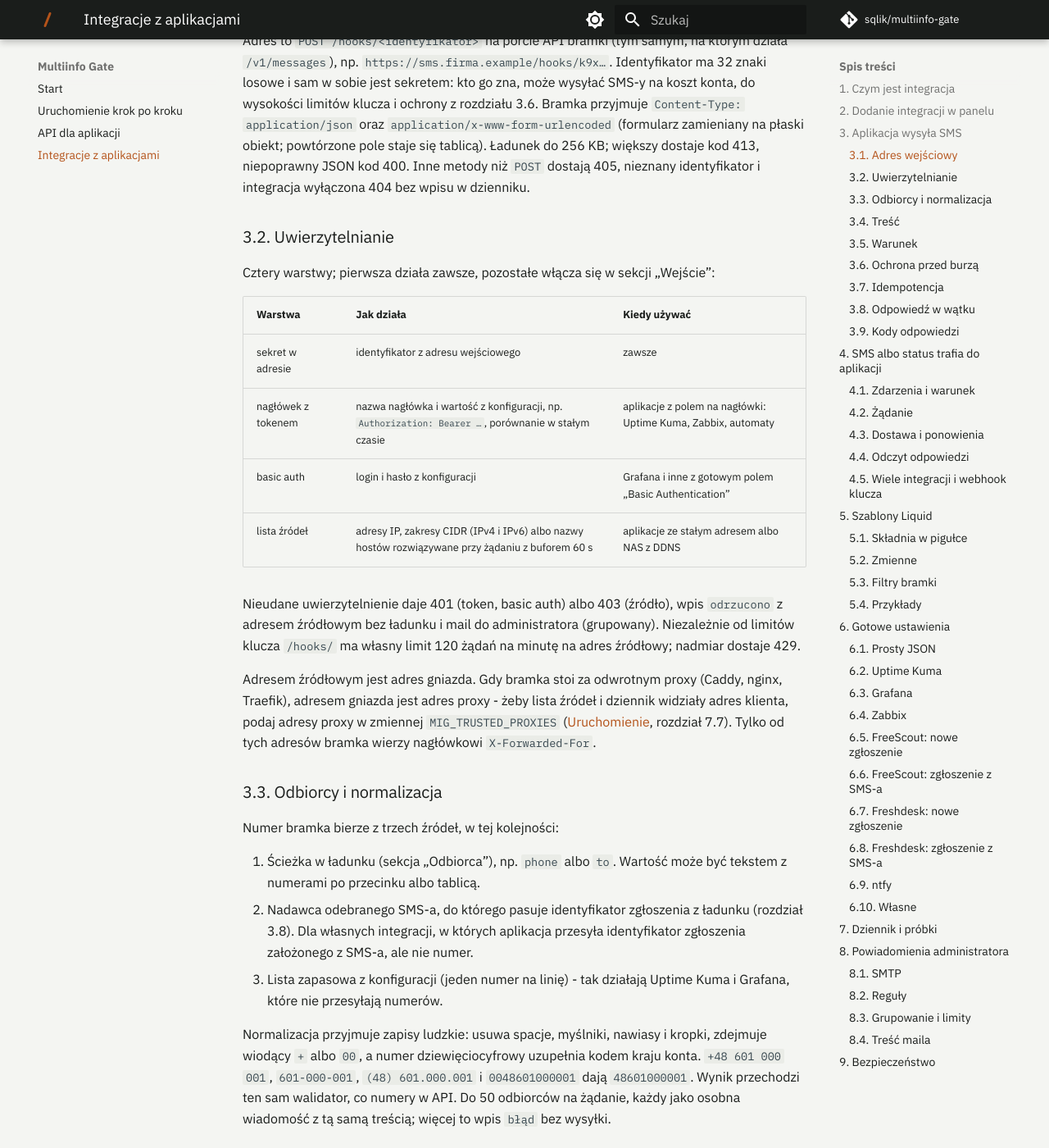
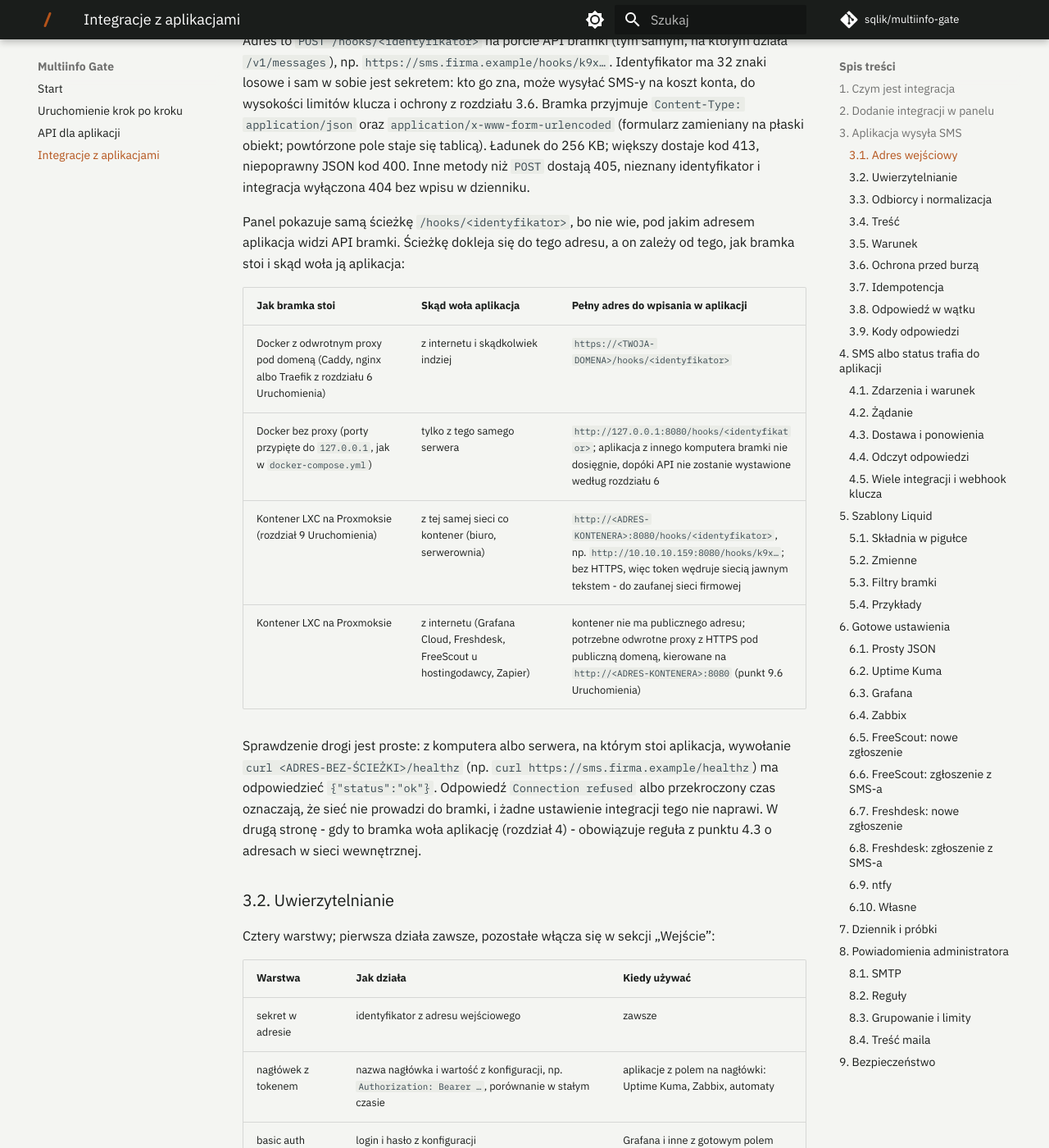
Before and after one commit to sqlik/multiinfo-gate, an MkDocs documentation site: the page built from docs/integracje.md, in a window 1280 px wide and 1400 px high, scrolled down 3878 px. Shown: the whole window at 82% size. Built offline with MkDocs 1.6.1 and Material for MkDocs 9.7.7, drawn with Linux system fonts in a browser that asks for light colours; comment, search, counter and statistics services are not loaded; some of the changed text lies outside the part shown.

Commit message:
docs(integracje): pełny adres wejściowy zależnie od instalacji i sieci, punkt 9.6 dla Proxmoksa, MIG_TRUSTED_PROXIES przekazywane z docker/.env i opisane przy wariantach proxy

```diff
--- a/docs/integracje.md
+++ b/docs/integracje.md
@@ -75,6 +75,24 @@ klucza i ochrony z rozdziału 3.6. Bramka przyjmuje `Content-Type: application/j
 `application/x-www-form-urlencoded` (formularz zamieniany na płaski obiekt; powtórzone pole staje
 się tablicą). Ładunek do 256 KB; większy dostaje kod 413, niepoprawny JSON kod 400. Inne metody
 niż `POST` dostają 405, nieznany identyfikator i integracja wyłączona 404 bez wpisu w dzienniku.
+
+Panel pokazuje samą ścieżkę `/hooks/<identyfikator>`, bo nie wie, pod jakim adresem aplikacja
+widzi API bramki. Ścieżkę dokleja się do tego adresu, a on zależy od tego, jak bramka stoi
+i skąd woła ją aplikacja:
+
+| Jak bramka stoi | Skąd woła aplikacja | Pełny adres do wpisania w aplikacji |
+|---|---|---|
+| Docker z odwrotnym proxy pod domeną (Caddy, nginx albo Traefik z rozdziału 6 Uruchomienia) | z internetu i skądkolwiek indziej | `https://<TWOJA-DOMENA>/hooks/<identyfikator>` |
+| Docker bez proxy (porty przypięte do `127.0.0.1`, jak w `docker-compose.yml`) | tylko z tego samego serwera | `http://127.0.0.1:8080/hooks/<identyfikator>`; aplikacja z innego komputera bramki nie dosięgnie, dopóki API nie zostanie wystawione według rozdziału 6 |
+| Kontener LXC na Proxmoksie (rozdział 9 Uruchomienia) | z tej samej sieci co kontener (biuro, serwerownia) | `http://<ADRES-KONTENERA>:8080/hooks/<identyfikator>`, np. `http://10.10.10.159:8080/hooks/k9x…`; bez HTTPS, więc token wędruje siecią jawnym tekstem - do zaufanej sieci firmowej |
+| Kontener LXC na Proxmoksie | z internetu (Grafana Cloud, Freshdesk, FreeScout u hostingodawcy, Zapier) | kontener nie ma publicznego adresu; potrzebne odwrotne proxy z HTTPS pod publiczną domeną, kierowane na `http://<ADRES-KONTENERA>:8080` (punkt 9.6 Uruchomienia) |
+
+Sprawdzenie drogi jest proste: z komputera albo serwera, na którym stoi aplikacja, wywołanie
+`curl <ADRES-BEZ-ŚCIEŻKI>/healthz` (np. `curl https://sms.firma.example/healthz`) ma odpowiedzieć
+`{"status":"ok"}`. Odpowiedź `Connection refused` albo przekroczony czas oznaczają, że sieć nie
+prowadzi do bramki, i żadne ustawienie integracji tego nie naprawi. W drugą stronę - gdy to
+bramka woła aplikację (rozdział 4) - obowiązuje reguła z punktu 4.3 o adresach w sieci
+wewnętrznej.
 
 ### 3.2. Uwierzytelnianie
 
@@ -222,7 +240,10 @@ Dostawa idzie tym samym mechanizmem, co webhook klucza: 10 s na odpowiedź, `2xx
 godzinach. Po wyczerpaniu ponowień wpis `niedostarczone`, mail do administratora i przycisk
 „Ponów” w dzienniku integracji. Adresy w sieci wewnętrznej bramka odrzuca, chyba że w środowisku
 jest `MIG_WEBHOOK_ALLOW_PRIVATE=1` - dotyczy to aplikacji na tym samym serwerze albo w sieci
-firmowej, np. własnego skryptu albo automatyzacji domowej.
+firmowej, np. własnego skryptu albo automatyzacji domowej. W Dockerze zmienną wpisuje się
+w `docker/.env` i wykonuje `docker compose up -d`; w kontenerze LXC z Proxmoksa w pliku
+`/etc/multiinfo-gate/env`, po czym `systemctl restart multiinfo-gate`. Bez niej panel odrzuca
+taki adres już przy zapisie integracji, z komunikatem, że adres jest w sieci wewnętrznej.
 
 ### 4.4. Odczyt odpowiedzi
 
--- a/docs/uruchomienie.md
+++ b/docs/uruchomienie.md
@@ -749,6 +749,12 @@ Typowe przyczyny: domena nie wskazuje jeszcze na serwer (sprawdzić `dig` z rozd
 port 80 zamknięty w zaporze (Let's Encrypt nie może potwierdzić domeny), literówka
 w `MIG_DOMENA`.
 
+Adres klienta w dzienniku integracji: Caddy dopisuje nagłówek `X-Forwarded-For`, ale bramka
+wierzy mu tylko od adresów z `MIG_TRUSTED_PROXIES`. Kontener Caddy ma adres z sieci Dockera, więc
+w `docker/.env` należy dopisać `MIG_TRUSTED_PROXIES=172.16.0.0/12` (zakres, z którego Docker
+przydziela adresy swoim sieciom) i wykonać `docker compose up -d`. Bez tego dziennik integracji
+pokazuje adres Caddy zamiast adresu aplikacji, a lista dozwolonych źródeł nie przepuści nikogo.
+
 ### 6.6. Wariant B: nginx na serwerze
 
 W tym wariancie nginx zainstalowany bezpośrednio w systemie przekazuje ruch do bramki, a certyfikat
@@ -778,6 +784,10 @@ komunikatem `Successfully deployed certificate` (lub równoważnym). Sprawdzenie
 Gdy nie działa: `nginx -t` wskazuje wiersz z błędem składni; odpowiedź `502 Bad Gateway`
 oznacza, że bramka nie działa (`docker compose ps` w katalogu `docker/`); komunikat certbota
 `Challenge failed` - domena nie wskazuje na serwer albo port 80 jest zamknięty.
+
+Adres klienta w dzienniku integracji: konfiguracja przekazuje `X-Forwarded-For`, a nginx łączy
+się z bramką z adresu `127.0.0.1`, więc w `docker/.env` należy dopisać
+`MIG_TRUSTED_PROXIES=127.0.0.1` i wykonać `docker compose up -d`.
 
 ### 6.7. Wariant C: Traefik już działający na serwerze
 
@@ -830,6 +840,11 @@ odmawia połączeń. Dostęp do panelu przez tunel SSH (rozdział 4.1) działa b
 `docker exec <kontener-traefika> wget -qO- http://multiinfo-gate:8081/healthz` ma zakończyć się
 błędem `Connection refused`, a to samo z portem `8080` - odpowiedzią `{"status":"ok"}`.
 
+Adres klienta w dzienniku integracji: Traefik dopisuje `X-Forwarded-For` i łączy się z bramką
+z adresu w swojej sieci Dockera, więc w `docker/.env` należy dopisać
+`MIG_TRUSTED_PROXIES=172.16.0.0/12` (albo dokładny zakres sieci Traefika z `docker network
+inspect <NAZWA-SIECI>`) i wykonać `docker compose up -d`.
+
 ### 6.8. Przekazanie dostępu aplikacji zewnętrznej
 
 Aplikacja (albo obsługująca ją agencja) potrzebuje:
@@ -842,8 +857,11 @@ Czego nie należy udostępniać: dostępu do panelu (port 8081), portu 8080, kon
 
 Limit żądań na minutę ustawiony przy kluczu zabezpiecza przed błędem w cudzej aplikacji
 (np. wysyłką w pętli); odwołanie klucza w panelu odcina aplikację natychmiast, bez restartu
-bramki. Bramka nie odczytuje nagłówka `X-Forwarded-For` - limity liczy na klucz, nie na adres
-nadawcy, więc proxy nie wpływa na ich działanie.
+bramki. Limity klucza bramka liczy na klucz, nie na adres nadawcy, więc proxy nie wpływa
+na ich działanie. Adres klienta z nagłówka `X-Forwarded-For` bramka bierze wyłącznie od proxy
+wymienionych w `MIG_TRUSTED_PROXIES` (uwagi przy wariantach wyżej i rozdział 7.7) - ma to
+znaczenie dla listy dozwolonych źródeł i dziennika integracji (rozdział 3.2 w [Integracjach
+z aplikacjami](integracje.md)).
 
 ## 7. Utrzymanie
 
@@ -977,7 +995,7 @@ Ustawiane w `docker/.env` (klucz główny, domena) albo w sekcji `environment` p
 | `MIG_WEBHOOK_ALLOW_PRIVATE` | `0` | `1` pozwala na adresy webhooków w sieci wewnętrznej (pętla zwrotna, `10/8`, `172.16/12`, `192.168/16`, sieć kontenerów); domyślnie bramka woła wyłącznie adresy publiczne i takie tylko przyjmuje w panelu. Potrzebne, gdy aplikacja odbierająca webhooki stoi na tym samym serwerze, np. przykład PHP z rozdziału 5 |
 | `MIG_INBOUND_TIMEOUT_MS` | `10000` | Ile milisekund Multiinfo może trzymać pytanie o wiadomości przychodzące bez odpowiedzi (1-60000). Przy wartości domyślnej odbiór trwa zwykle poniżej sekundy, najwyżej ok. 10 s, kosztem sześciu pytań na minutę na usługę. Maksimum `60000` (long polling z dokumentacji Multiinfo) zmniejsza liczbę pytań, ale wiadomość, która nadejdzie między dwoma pytaniami, czeka do końca następnego - opóźnienie odbioru sięga wtedy minuty. Mała wartość razem z `MIG_INBOUND_IDLE_MS` daje odpytywanie okresowe |
 | `MIG_INBOUND_IDLE_MS` | `0` | Przerwa po pustej odpowiedzi, zanim bramka zapyta ponownie; `0` to pytanie od razu |
-| `MIG_TRUSTED_PROXIES` | - | Adresy odwrotnych proxy (IP albo zakresy CIDR po przecinku, np. `172.18.0.0/16`), od których API wierzy nagłówkowi `X-Forwarded-For`; bez listy adresem źródłowym żądania jest adres gniazda, czyli za proxy adres proxy. Potrzebne, gdy integracje mają listę dozwolonych źródeł albo dziennik ma pokazywać adres klienta (rozdział 3.2 w [Integracje z aplikacjami](integracje.md)) |
+| `MIG_TRUSTED_PROXIES` | - | Adresy odwrotnych proxy (IP albo zakresy CIDR po przecinku), od których API wierzy nagłówkowi `X-Forwarded-For`; bez listy adresem źródłowym żądania jest adres gniazda, czyli za proxy adres proxy. Ustawiana w `docker/.env`: `172.16.0.0/12` dla Caddy i Traefika w Dockerze, `127.0.0.1` dla nginx na serwerze (rozdział 6). Potrzebne, gdy integracje mają listę dozwolonych źródeł albo dziennik ma pokazywać adres klienta (rozdział 3.2 w [Integracje z aplikacjami](integracje.md)) |
 | `MIG_WERSJA` | `1` | Tag obrazu do pobrania: `1`, `1.1` albo `1.1.0` (rozdział 7.4) |
 | `MIG_DOMENA` | - | Domena bramki dla wariantu Caddy i Traefik |
 | `COMPOSE_FILE` | - | Dodatkowe pliki Compose oddzielone dwukropkiem: `docker-compose.caddy.yml` włącza Caddy, `docker-compose.traefik.yml` - Traefik, `docker-compose.build.yml` - budowanie ze źródeł; zawsze po `docker-compose.yml` |
@@ -1264,3 +1282,33 @@ Skrypt tworzy kontener Debiana z zainstalowanym Dockerem (w kreatorze warto podn
 8 GB). Dalej, już w kontenerze (`pct enter <NUMER-KONTENERA>`), obowiązuje rozdział 3 od punktu
 3.1, z pominięciem `sudo` (sesja jest sesją `root`) i punktu 2.2 (Docker już jest). Panel jest
 wtedy dostępny wyłącznie przez tunel SSH do kontenera, jak w punkcie 4.1.
+
+### 9.6. Integracje: skąd aplikacja woła kontener
+
+Integracje z rozdziału [Integracje z aplikacjami](integracje.md) dają aplikacjom adres
+`POST /hooks/<identyfikator>` na porcie API, a panel pokazuje samą ścieżkę. W kontenerze z tego
+rozdziału API słucha na adresie kontenera, więc pełny adres zależy od tego, gdzie stoi
+aplikacja:
+
+- **Aplikacja w tej samej sieci co kontener** (Uptime Kuma, Zabbix, Grafana, FreeScout
+  w firmie) - `http://<ADRES-KONTENERA>:8080/hooks/<identyfikator>`, bez tunelu i bez proxy, jak
+  w punkcie 9.3. Warunek: kontener ma adres z sieci firmowej, czyli mostek `vmbr0` hosta jest
+  spięty z kartą sieciową, a nie z prywatną siecią NAT. Sprawdzenie z komputera, na którym
+  stoi aplikacja: `curl http://<ADRES-KONTENERA>:8080/healthz` odpowiada `{"status":"ok"}`
+- **Aplikacja w internecie** (Grafana Cloud, Freshdesk, FreeScout u hostingodawcy, Zapier,
+  Make) - kontener nie ma publicznego adresu, więc aplikacja go nie dosięgnie. Potrzebne jest
+  odwrotne proxy z HTTPS pod publiczną domeną, tak jak w rozdziale 6, tylko kierowane na
+  `http://<ADRES-KONTENERA>:8080`: nginx z wariantu B na hoście Proxmox albo na innym serwerze
+  w sieci, z otwartymi portami 80 i 443 i rekordem `A` domeny wskazującym na ten serwer.
+  W konfiguracji nginx zamiast `proxy_pass http://127.0.0.1:8080` wpisuje się adres kontenera,
+  a w `/etc/multiinfo-gate/env` kontenera `MIG_TRUSTED_PROXIES=<ADRES-SERWERA-Z-NGINX>`
+  i `systemctl restart multiinfo-gate`, żeby dziennik integracji pokazywał adres aplikacji
+- **Host Proxmox w chmurze z siecią NAT** (kontener z adresem w rodzaju `10.10.10.x`, widoczny
+  tylko z hosta) - to szczególny przypadek poprzedniego: proxy musi stać na samym hoście, bo
+  tylko on widzi kontener, a porty 80 i 443 otwiera się w regułach sieciowych maszyny
+  (w Azure „Network security group”). Do testów bez domeny wystarcza tunel SSH z punktu 9.3
+  i wywołanie adresu wejściowego z własnego komputera przez `http://127.0.0.1:8080`
+
+W drugą stronę, gdy to bramka woła aplikację (integracja „z SMS-a” albo webhook klucza), adres
+aplikacji w sieci firmowej wymaga `MIG_WEBHOOK_ALLOW_PRIVATE=1` w `/etc/multiinfo-gate/env`
+i `systemctl restart multiinfo-gate`; bez tego panel odrzuca taki adres przy zapisie.
```
Also changed, not shown: 3 other files.
